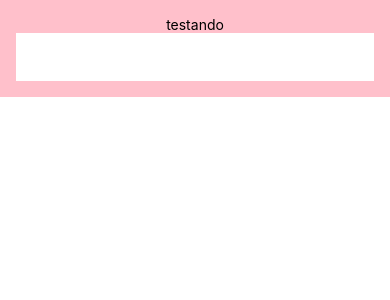
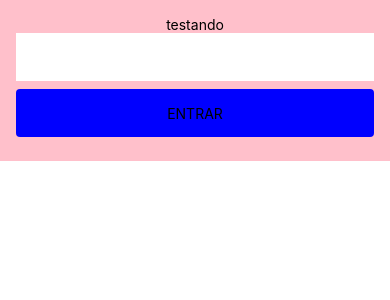
Before and after one commit to GabrielDevTech/ProjectReactNative, a React Native app: screen / in a window 390 px wide. Shown: the top 300 px of the page. Built offline with nearby package versions, Linux system fonts and the light colour scheme.

Commit message:
feat: create shared button

```diff
--- a/src/modules/login/screens/Login.tsx
+++ b/src/modules/login/screens/Login.tsx
@@ -2,13 +2,19 @@
 import { Text, View } from "react-native"
 import { ContainerLogin } from "../styles/login.style";
 import Input from "../../../shared/components/Input/Input";
+import Button from "../../../shared/components/button/Button";
 
 const Login = () => {
+
+    const handleOnPress = () => {
+        console.log('clicou')
+    }
     return (
         <View>
             <ContainerLogin>
                 <Text>testando</Text>
                 <Input />
+                <Button margin='8px' onPress={handleOnPress} title="ENTRAR" />
             </ContainerLogin>
         </View>
     );
--- /dev/null
+++ b/src/shared/components/button/Button.style.ts
@@ -0,0 +1,14 @@
+import styled from "styled-components/native";
+
+interface ButtonContainerProps {
+    margin?: string;
+}
+export const ButtonContainer = styled.TouchableOpacity<ButtonContainerProps>`
+    background-color: blue;
+    width: 100%;
+    height: 48px;
+    border-radius: 4px;
+    justify-content: center;
+    align-items: center;
+    ${(props) => props.margin ? `margin: ${props.margin};` : ''}
+`
--- /dev/null
+++ b/src/shared/components/button/Button.tsx
@@ -0,0 +1,22 @@
+import { Text, TouchableOpacityProps } from "react-native";
+import { ButtonContainer } from "./Button.style";
+import React from "react";
+
+
+interface ButtonProps extends TouchableOpacityProps {
+    title: string;
+    margin?: string;
+}
+
+
+const Button = ({ title, margin, ...props }: ButtonProps) => {
+    return (
+        <ButtonContainer margin={margin} {...props}>
+            <Text>{title}</Text>
+        </ButtonContainer>
+    )
+
+}
+
+
+export default Button;
```
